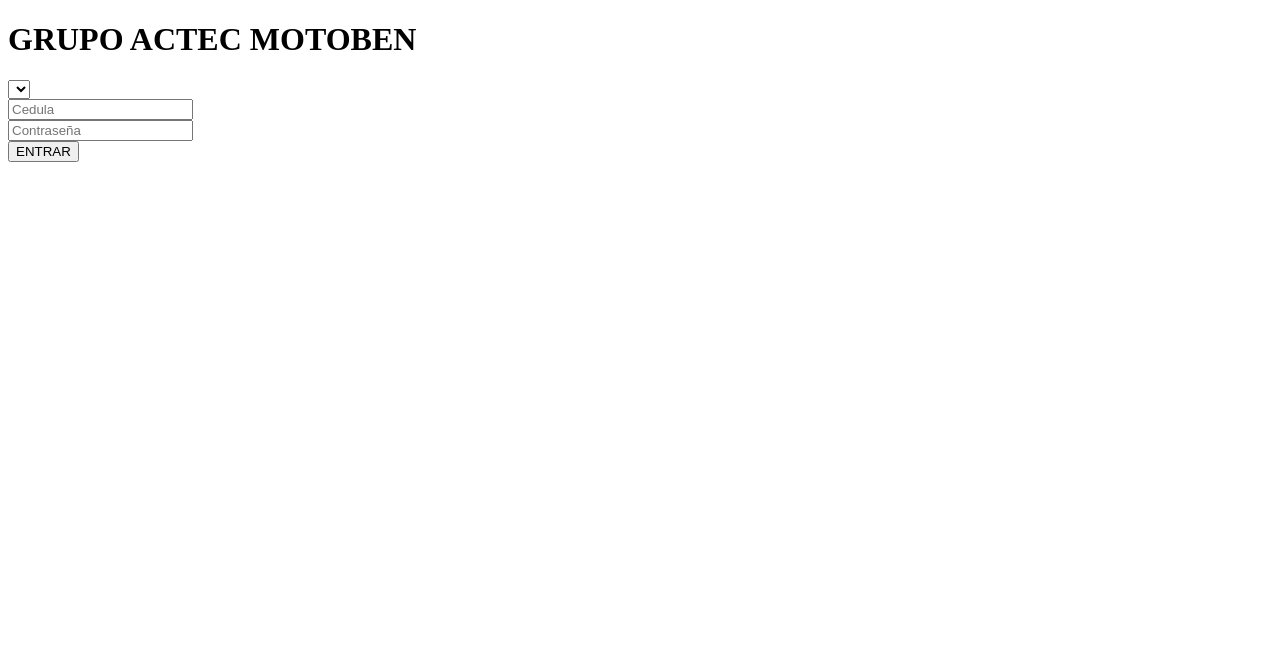
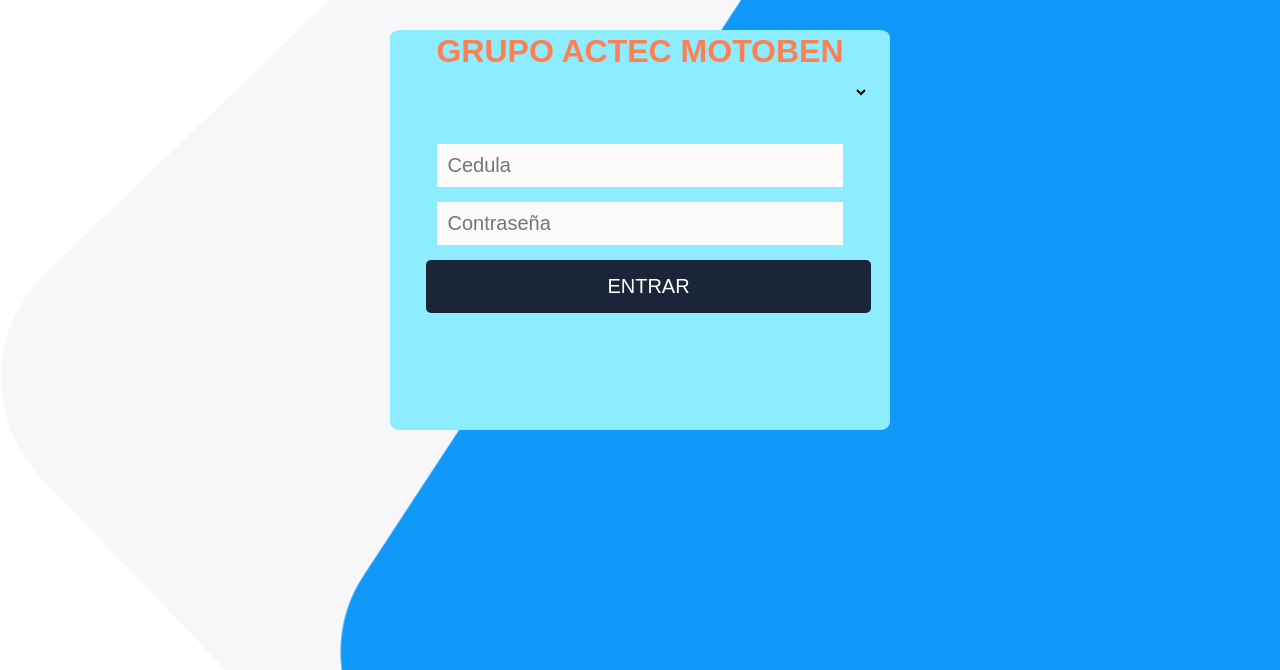
Before and after one commit to juancarotejeda/grupoactecmoben, a Flask app: page / in a window 1280 px wide. Shown: the top 670 px of the page. Run offline with Flask 3, Linux system fonts and the light colour scheme; data that the repository does not hold is empty; some libraries are stand-ins or nearby versions.

Commit message:
nav var css

```diff
--- a/static/css/estilo.css
+++ b/static/css/estilo.css
@@ -473,6 +473,7 @@
             width: 100%;
             padding: 15px;
         }
+
         .formulario{
             background: #8eecff;
             margin-top: 15px;
@@ -567,3 +568,12 @@
         color: rgb(255, 87, 20);
         font-size: 20px;
         }
+
+
+        .formulario{
+
+            margin-top: 30px;
+            border-radius: 2%;
+            min-height: 400px;
+            background: #8eecff;
+        }
--- a/templates/login.html
+++ b/templates/login.html
@@ -5,7 +5,7 @@
 <meta name="viewport" content="width=device-width, initial-scale=1">
 <head>
  <link rel="stylesheet" href="https://use.fontawesome.com/releases/v5.6.3/css/all.css" >
- <link rel="stylesheet" href="{{url_for('static',filename='css/estilo.css')}}>
+ <link rel="stylesheet" href='/static/css/estilo.css'>
 </head>
 <body>
   <div class="center">
```
Also changed, not shown: templates/layout.html (+5 -5 lines), templates/static/css/estilo.css (added).
